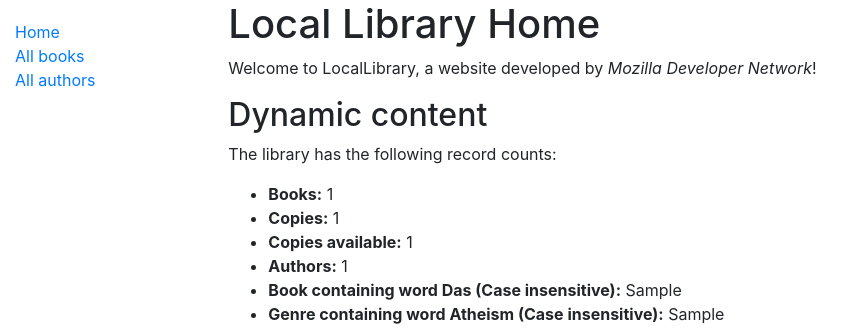
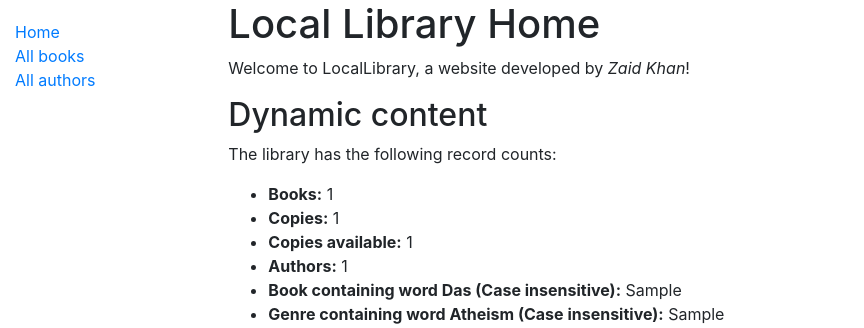
Before and after one commit to zaid-khan/DjangoProject, a Django app: template django_projects/locallibrary/catalog/templates/index.html in a window 1280 px wide. Shown: the top 328 px of the page, without its empty margins (0-864 px from the left). Run offline with Django 3.2, Linux system fonts and the light colour scheme; the template is opened without the code that fills it: most values are stand-ins (such as "Sample title", 1, 10 or a date in 2020); parts of the project's set-up code (start-up, migrations or seed data) failed here and were passed over; some libraries are stand-ins or nearby versions.

Commit message:
added my name

```diff
--- a/django_projects/locallibrary/catalog/templates/index.html
+++ b/django_projects/locallibrary/catalog/templates/index.html
@@ -4,7 +4,7 @@
 
 {% block content %}
   <h1>Local Library Home</h1>
-  <p>Welcome to LocalLibrary, a website developed by <em>Mozilla Developer Network</em>!</p>
+  <p>Welcome to LocalLibrary, a website developed by <em>Zaid Khan</em>!</p>
   <h2>Dynamic content</h2>
   <p>The library has the following record counts:</p>
   <ul>
```
